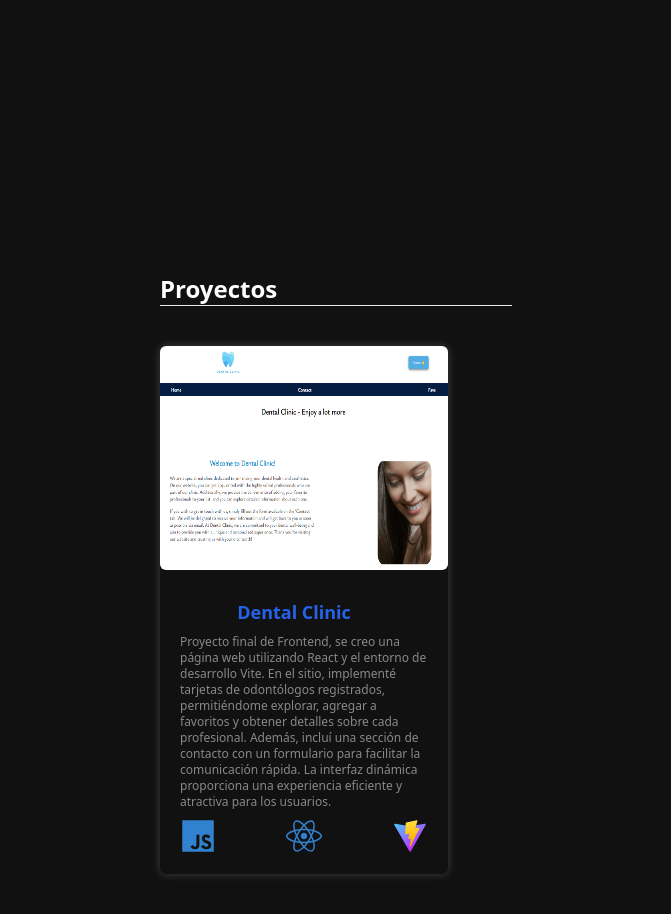
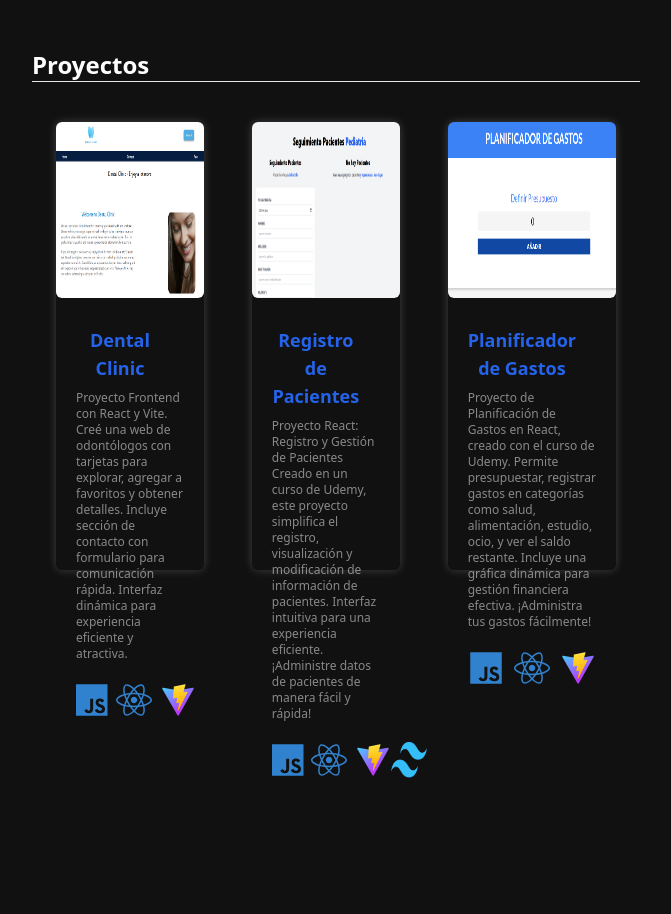
Before and after one commit to MCristina94/Portafolio, a React (Vite) app: page / in a window 1280 px wide. Shown: the part 1480-2394 px from the top of the page, without its empty margins (304-975 px from the left). After the commit the page ends 2278 px from the top, so only its background shows below. Built offline with nearby package versions, Linux system fonts and the light colour scheme.

Commit message:
subiendo con error de las cards

```diff
--- a/src/Components/Card.jsx
+++ b/src/Components/Card.jsx
@@ -2,29 +2,75 @@ import React from 'react'
 import { FontAwesomeIcon } from '@fortawesome/react-fontawesome';
 import { faJs,faReact} from '@fortawesome/free-brands-svg-icons';
 import logoVite from '../img/vite.svg'
+import tailwindLogo from '../img/Tailwind_CSS_Logo.svg.png'
 import proyectoFront from '../img/ProyectoFront.png'
+import proyectoGastos from '../img/PlanificadorGastos.png'
+import proyectoPediatria from '../img/Pediatria.png'
+import proyectoBackend from '../img/proyectoBakend.png'
 
 
 const Card = () => {
   return (
-    <div>
-        <div className="my-10 h-2/4 w-72 rounded-md shadow-white p-0" style={{boxShadow: '0 0 10px rgba(255, 255, 255, 0.2)'}}>
-            <img className=" h-56 w-72 rounded-md" src={proyectoFront} alt="img proyecto final front" />
+    <div className="flex justify-between">
+      {/* Card 1 */}
+        <div className="my-10 mx-6 h-56 sm:h-60 lg:h-72 xl:h-110 w-36 sm:w-40 lg:w-48 xl:w-64 rounded-md
+                      shadow-white p-0" style={{boxShadow: '0 0 10px rgba(255, 255, 255, 0.2)'}}>
+            <img className="h-28 sm:h-28 lg:h-32 xl:h-44 w-36 sm:w-40 lg:w-48 xl:w-64 rounded-md" src={proyectoFront} alt="img proyecto final front" />
             <div className="p-5">
                 <h3 className="text-blue-600 font-bold text-center mr-5 my-2 text-lg">Dental Clinic</h3>
-                <p className="text-white text-opacity-50 text-xs my-2">Proyecto final de Frontend, se creo una página web utilizando React y
-                el entorno de desarrollo Vite. En el sitio, implementé tarjetas de odontólogos registrados, permitiéndome explorar,
-                agregar a favoritos y obtener detalles sobre cada profesional. Además, incluí una sección de contacto con un formulario
-                para facilitar la comunicación rápida. La interfaz dinámica proporciona una experiencia eficiente y atractiva para los
-                usuarios. </p>
+                <p className="text-white text-opacity-50 text-xs my-2">
+                Proyecto Frontend con React y Vite. Creé una web de odontólogos con tarjetas para explorar,
+                agregar a favoritos y obtener detalles. Incluye sección de contacto con formulario para
+                comunicación rápida. Interfaz dinámica para experiencia eficiente y atractiva. </p>
                 {/* iconos */}
-                <div className="flex justify-between">
+                <div className="flex justify-between mt-5">
                     <FontAwesomeIcon className="h-9 w-9 mr-2" icon={faJs} style={{color: "#3182ce"}} />
                     <FontAwesomeIcon className="h-9 w-9 mr-2" icon={faReact} style={{color: "#3182ce"}} />
                     <img className="h-9 w-9" src={logoVite} alt="logo vite" />
                 </div>
             </div>
         </div>
+
+      {/* Card 2 */}
+      <div className="my-10 mx-6 h-56 sm:h-60 lg:h-72 xl:h-110 w-36 sm:w-40 lg:w-48 xl:w-64 rounded-md
+                      shadow-white p-0" style={{boxShadow: '0 0 10px rgba(255, 255, 255, 0.2)'}}>
+                  <img className="h-28 sm:h-28 lg:h-32 xl:h-44 w-36 sm:w-40 lg:w-48 xl:w-64 rounded-md" src={proyectoPediatria} alt="img proyecto final front" />
+                  <div className="p-5">
+                      <h3 className="text-blue-600 font-bold text-center mr-5 my-2 text-lg">Registro de Pacientes</h3>
+                      <p className="text-white text-opacity-50 text-xs my-2">
+                      Proyecto React: Registro y Gestión de Pacientes
+                      Creado en un curso de Udemy, este proyecto simplifica el registro, visualización y modificación de
+                      información de pacientes. Interfaz intuitiva para una experiencia eficiente. ¡Administre datos de
+                      pacientes de manera fácil y rápida!  </p>
+                      {/* iconos */}
+                      <div className="flex justify-between mt-5">
+                          <FontAwesomeIcon className="h-9 w-9 mr-2" icon={faJs} style={{color: "#3182ce"}} />
+                          <FontAwesomeIcon className="h-9 w-9 mr-2" icon={faReact} style={{color: "#3182ce"}} />
+                          <img className="h-9 w-9" src={logoVite} alt="logo vite" />
+                          <img className="h-9 w-9" src={tailwindLogo} alt="logo tailwind" />
+                      </div>
+                  </div>
+              </div>
+
+       {/* Card 3 */}
+       <div className="my-10 mx-6 h-56 sm:h-60 lg:h-72 xl:h-110 w-36 sm:w-40 lg:w-48 xl:w-64 rounded-md
+                      shadow-white p-0" style={{boxShadow: '0 0 10px rgba(255, 255, 255, 0.2)'}}>
+            <img className="h-28 sm:h-28 lg:h-32 xl:h-44 w-36 sm:w-40 lg:w-48 xl:w-64 rounded-md" src={proyectoGastos} alt="img proyecto final front" />
+            <div className="p-5">
+                <h3 className="text-blue-600 font-bold text-center mr-5 my-2 text-lg">Planificador de Gastos</h3>
+                <p className="text-white text-opacity-50 text-xs my-2">
+                Proyecto de Planificación de Gastos en React, creado con el curso de Udemy. Permite presupuestar,
+                registrar gastos en categorías como salud, alimentación, estudio, ocio, y ver el saldo restante.
+                Incluye una gráfica dinámica para gestión financiera efectiva. ¡Administra tus gastos fácilmente! </p>
+                {/* iconos */}
+                <div className="flex justify-between mt-5 ">
+                    <FontAwesomeIcon className="h-9 w-9 mr-2" icon={faJs} style={{color: "#3182ce"}} />
+                    <FontAwesomeIcon className="h-9 w-9 mr-2" icon={faReact} style={{color: "#3182ce"}} />
+                    <img className="h-9 w-9" src={logoVite} alt="logo vite" />
+                </div>
+            </div>
+        </div>
+
     </div>
   )
 }
--- a/src/Components/Profile.jsx
+++ b/src/Components/Profile.jsx
@@ -6,7 +6,7 @@ import Card from './Card';
 
 const Profile = () => {
   return (
-    <div className=" ml-4 mr-4 sm:ml-8 sm:mr-8 md:ml-16 md:mr-16 lg:ml-32 lg:mr-32 xl:ml-72 xl:mr-72">
+    <div className=" ml-4 mr-4 sm:ml-8 sm:mr-8 md:ml-16 md:mr-16 lg:ml-32 lg:mr-32 xl:ml-40 xl:mr-40">
         {/* perfil */}
       <div className="mx-4 sm:mx-8 md:mx-16 lg:mx-32 xl:mx-44">
         <div className="mt-20 ">
--- a/tailwind.config.js
+++ b/tailwind.config.js
@@ -3,6 +3,14 @@ export default {
   content: ["./index.html", "./src/**/*.jsx"],
   theme: {
     extend: {
+      height: {
+        '100': '25rem',
+        '110': '28rem',
+        '120': '30rem',
+        '130': '35rem',
+        '140': '40rem',
+        '150': '50rem',
+      },
       fontSize: {
         '2xs': '0.625rem', // Personaliza con el tamaño que desees
       },
```
Also changed, not shown: src/img/Tailwind_CSS_Logo.svg.png (added).
